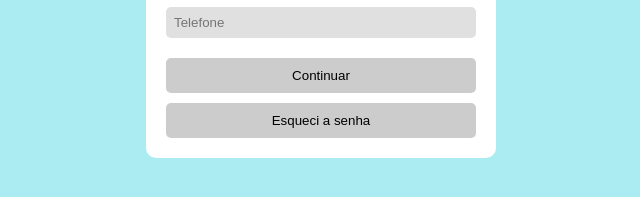
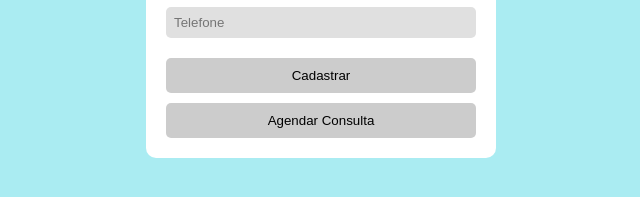
Before and after one commit to Heloiza786/HealthMap, a plain HTML site: page pages/RegisterPac/RegisterPac.html in a window 1280 px wide. Shown: the part 411-608 px from the top of the page, 319-959 px from the left. Drawn offline with Linux system fonts and the light colour scheme.

Commit message:
refactor: ajust name button

```diff
--- a/pages/RegisterPac/RegisterPac.html
+++ b/pages/RegisterPac/RegisterPac.html
@@ -30,8 +30,8 @@
             </div>
 
 
-            <button class="btn">Continuar</button>
-            <button class="btn">Esqueci a senha</button>
+            <button class="btn">Cadastrar</button>
+            <button class="btn">Agendar Consulta</button>
         </div>
     </div>
 
```
